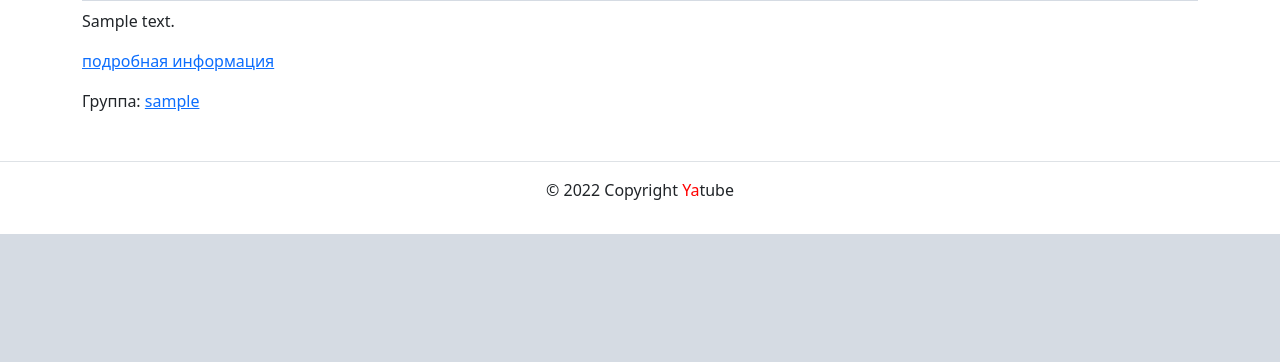
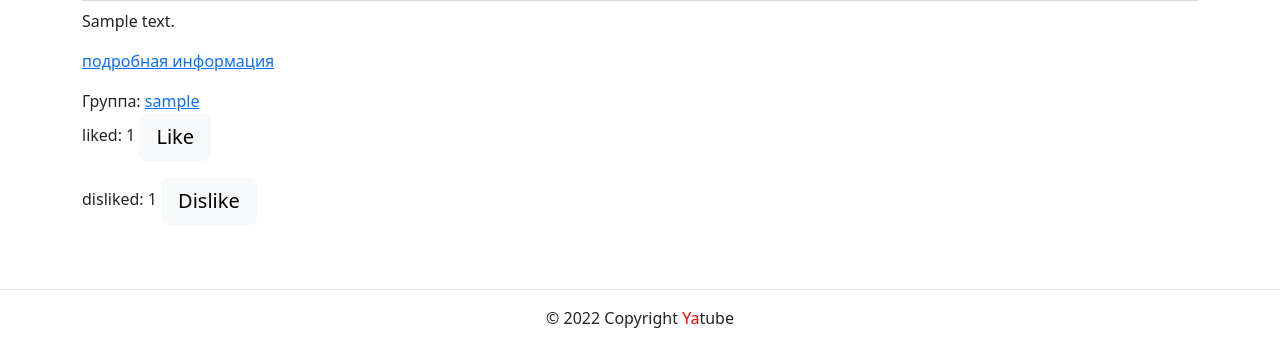
Before and after one commit to NordNik/YaTube, a Django app: page / in a window 1280 px wide. Shown: the part 1068-1430 px from the top of the page. Before the commit the page ends 1302 px from the top, so only its background shows below. Run offline with Django 3.2, Linux system fonts and the light colour scheme; tables that the repository leaves empty hold one stand-in row (values such as "Sample post"); grey boxes marked "Sample" are stand-in pictures; some libraries are stand-ins or nearby versions.

Commit message:
likes for posts

```diff
--- a/requirements.txt
+++ b/requirements.txt
@@ -9,3 +9,4 @@ six==1.16.0
 sorl-thumbnail==12.7.0
 Faker==12.0.1
 python-dotenv==0.20.0
+django-debug-toolbar==3.2.4
--- a/yatube/posts/models.py
+++ b/yatube/posts/models.py
@@ -93,3 +93,49 @@ class Follow(models.Model):
 
     def __str__(self):
         return f'{self.user}'
+
+
+class Like(models.Model):
+    post = models.ForeignKey(
+        Post,
+        on_delete=models.CASCADE,
+        related_name='likes'
+    )
+    liked_user = models.ForeignKey(
+        User,
+        on_delete=models.CASCADE,
+        related_name='likes'
+    )
+
+    class Meta:
+        constraints = [
+            models.UniqueConstraint(
+                fields=['post', 'liked_user'],
+                name='unique post-liked_user pair'
+            )
+        ]
+        verbose_name = 'Likes'
+        verbose_name_plural = 'Likes'
+
+
+class Dislike(models.Model):
+    post = models.ForeignKey(
+        Post,
+        on_delete=models.CASCADE,
+        related_name='dislikes'
+    )
+    disliked_user = models.ForeignKey(
+        User,
+        on_delete=models.CASCADE,
+        related_name='dislikes'
+    )
+
+    class Meta:
+        constraints = [
+            models.UniqueConstraint(
+                fields=['post', 'disliked_user'],
+                name='unique post-disliked_user pair'
+            )
+        ]
+        verbose_name = 'Dislikes'
+        verbose_name_plural = 'Dislikes'
--- a/yatube/posts/urls.py
+++ b/yatube/posts/urls.py
@@ -30,4 +30,11 @@ urlpatterns = [
         views.profile_unfollow,
         name='profile_unfollow'
     ),
+    # urls about likes/dislikes
+    path('posts/<int:post_id>/like/',
+         views.like_post,
+         name='like_post'),
+    path('posts/<int:post_id>/dislike/',
+         views.dislike_post,
+         name='dislike_post'),
 ]
--- a/yatube/posts/views.py
+++ b/yatube/posts/views.py
@@ -1,7 +1,7 @@
 from .paginator import paginate_page
 from django.contrib.auth.decorators import login_required
 from django.shortcuts import render, get_object_or_404, redirect
-from .models import Post, Group, Follow, User
+from .models import Post, Group, Follow, Like, Dislike, User
 from .forms import PostForm, CommentForm
 
 
@@ -152,3 +152,37 @@ def profile_unfollow(request, username):
     if following_pair.exists():
         following_pair.delete()
     return redirect('posts:profile', username=author)
+
+
+@login_required
+def like_post(request, post_id):
+    """Like a post"""
+    post = get_object_or_404(Post, id=post_id)
+    like_pair = Like.objects.filter(
+        post=post,
+        liked_user=request.user,
+    )
+    if like_pair.exists():
+        return redirect('posts:post_detail', post_id=post_id)
+    Like.objects.create(
+        post=post,
+        liked_user=request.user,
+    )
+    return redirect('posts:post_detail', post_id=post_id)
+
+
+@login_required
+def dislike_post(request, post_id):
+    """Disike a post"""
+    post = get_object_or_404(Post, id=post_id)
+    dislike_pair = Dislike.objects.filter(
+        post=post,
+        disliked_user=request.user,
+    )
+    if dislike_pair.exists():
+        return redirect('posts:post_detail', post_id=post_id)
+    Dislike.objects.create(
+        post=post,
+        disliked_user=request.user,
+    )
+    return redirect('posts:post_detail', post_id=post_id)
--- a/yatube/templates/posts/includes/article.html
+++ b/yatube/templates/posts/includes/article.html
@@ -22,5 +22,19 @@
 
 Группа: <a href="{% url 'posts:group_list' post.group.slug %}">{{ post.group.slug }}</a>
 {% endif %}
+<p>liked: {{ post.likes.count }}
+  <a class="btn btn-lg btn-light"
+  href="{% url 'posts:like_post' post.id %}" role="button"
+  >
+  Like
+  </a>
+</p>
+<p>disliked: {{ post.dislikes.count }}
+  <a class="btn btn-lg btn-light"
+  href="{% url 'posts:dislike_post' post.id %}" role="button"
+  >
+  Dislike
+  </a>
+</p>
 {% if not forloop.last %}<hr>{% endif %}
 </article>
--- a/yatube/templates/posts/post_detail.html
+++ b/yatube/templates/posts/post_detail.html
@@ -38,6 +38,12 @@
         {% endthumbnail %}
         <p>
         {{ post.text }}
+        </p>
+        <p>
+          liked: {{ post.likes.count }}
+        </p>
+        <p>
+            disliked: {{ post.dislikes.count }}
         </p>
         {% if request.user == post.author %}
             <a class="btn btn-primary" href="{% url 'posts:post_edit' post.pk %}">
--- a/yatube/yatube/settings.py
+++ b/yatube/yatube/settings.py
@@ -38,6 +38,7 @@ INSTALLED_APPS = [
     'django.contrib.sessions',
     'django.contrib.messages',
     'django.contrib.staticfiles',
+    'debug_toolbar',
 ]
 
 MIDDLEWARE = [
@@ -48,6 +49,11 @@ MIDDLEWARE = [
     'django.contrib.auth.middleware.AuthenticationMiddleware',
     'django.contrib.messages.middleware.MessageMiddleware',
     'django.middleware.clickjacking.XFrameOptionsMiddleware',
+    'debug_toolbar.middleware.DebugToolbarMiddleware',
+]
+
+INTERNAL_IPS = [
+    '127.0.0.1',
 ]
 
 ROOT_URLCONF = 'yatube.urls'
--- a/yatube/yatube/urls.py
+++ b/yatube/yatube/urls.py
@@ -16,6 +16,8 @@ handler403 = 'core.views.csrf_failure'
 handler500 = 'core.views.internal_server_error'
 
 if settings.DEBUG:
+    import debug_toolbar
+    urlpatterns += (path('__debug__/', include(debug_toolbar.urls)),)
     urlpatterns += static(
         settings.MEDIA_URL, document_root=settings.MEDIA_ROOT
     )
```
Also changed, not shown: yatube/posts/admin.py (+13 -1 lines), yatube/posts/migrations/0002_auto_20220703_2229.py (added), yatube/posts/migrations/0003_auto_20220703_2300.py (added).
